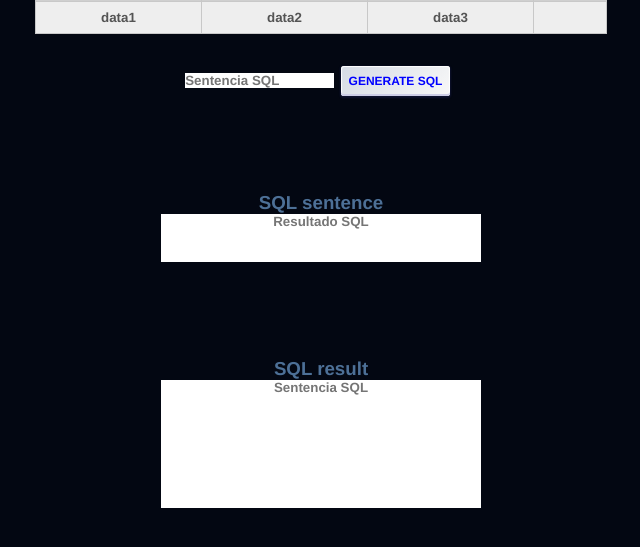
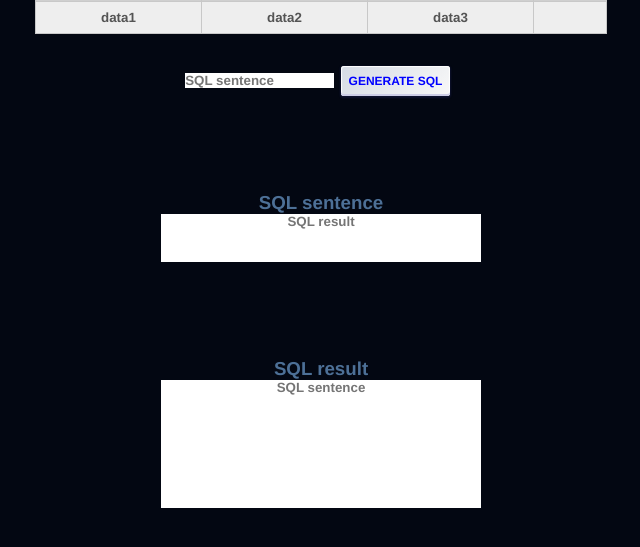
Before and after one commit to Damanger/sql-converter, a React (Create React App) app: page / in a window 1280 px wide. Both pictures are taken after typing "Sample" into the empty fields and a click on the button "CREATE TABLE". Shown: the part 247-794 px from the top of the page, without its empty margins (319-959 px from the left). Built offline with nearby package versions, Linux system fonts and the light colour scheme.

Commit message:
updating table

```diff
--- a/src/components/tabla.jsx
+++ b/src/components/tabla.jsx
@@ -30,7 +30,7 @@ const Tabla = ({ nombreTabla, columnas }) => {
 
     const handleAgregarColumna = () => {
         if (nuevosHeaders.length < 5) {
-            const nuevaColumna = `Columna ${nuevosHeaders.length + 1}`;
+            const nuevaColumna = `Column ${nuevosHeaders.length + 1}`;
             setNuevosHeaders([...nuevosHeaders, nuevaColumna]);
             const nuevasFilas = [...filas];
             nuevasFilas.forEach(fila => fila.datos.push(''));
@@ -121,7 +121,7 @@ const Tabla = ({ nombreTabla, columnas }) => {
                 nuevaSentenciaSQL = `SELECT MAX(${columnName}) FROM ${nombreTabla}`;
                 const columnData = getColumnData(columnName);
                 const maxValue = Math.max(...columnData);
-                exe = `El valor máximo de ${columnName} es: ${maxValue}`;
+                exe = `Max value of ${columnName} is: ${maxValue}`;
                 setResultadoSQL(nuevaSentenciaSQL); // Update the state with the generated SQL sentence
                 setSQL(exe); // Show the result of the SQL sentence
             } else {
@@ -191,16 +191,16 @@ const Tabla = ({ nombreTabla, columnas }) => {
                 )}
             </div>
             <div style={{margin:'2rem'}}>
-                <input type="text" placeholder="Sentencia SQL" onChange={handleSentenciaSQLChange} />
+                <input type="text" placeholder="SQL sentence" onChange={handleSentenciaSQLChange} />
                 <button className={styles.button} style={{color:'blue'}} onClick={handleGenerarSQL}>Generate SQL</button>
             </div>
             <div style={{margin:'2rem'}}>
                 <h3 className={styles.tableContainer}>SQL sentence</h3>
-                <textarea value={resultadoSQL} readOnly placeholder="Resultado SQL" style={{ width: '20rem', height: '3rem', resize: 'none', display:'flex', textAlign:'center', justifyContent:'center'}}></textarea>
+                <textarea value={resultadoSQL} readOnly placeholder="SQL result" style={{ width: '20rem', height: '3rem', resize: 'none', display:'flex', textAlign:'center', justifyContent:'center'}}></textarea>
             </div>
             <div style={{margin:'2rem'}}>
                 <h3 className={styles.tableContainer}>SQL result</h3>
-                <textarea value={sql} readOnly placeholder="Sentencia SQL" style={{ width: '20rem', height: '8rem', resize: 'none', display:'flex', textAlign:'center' }}></textarea>
+                <textarea value={sql} readOnly placeholder="SQL sentence" style={{ width: '20rem', height: '8rem', resize: 'none', display:'flex', textAlign:'center' }}></textarea>
             </div>
         </div>
     );
```
